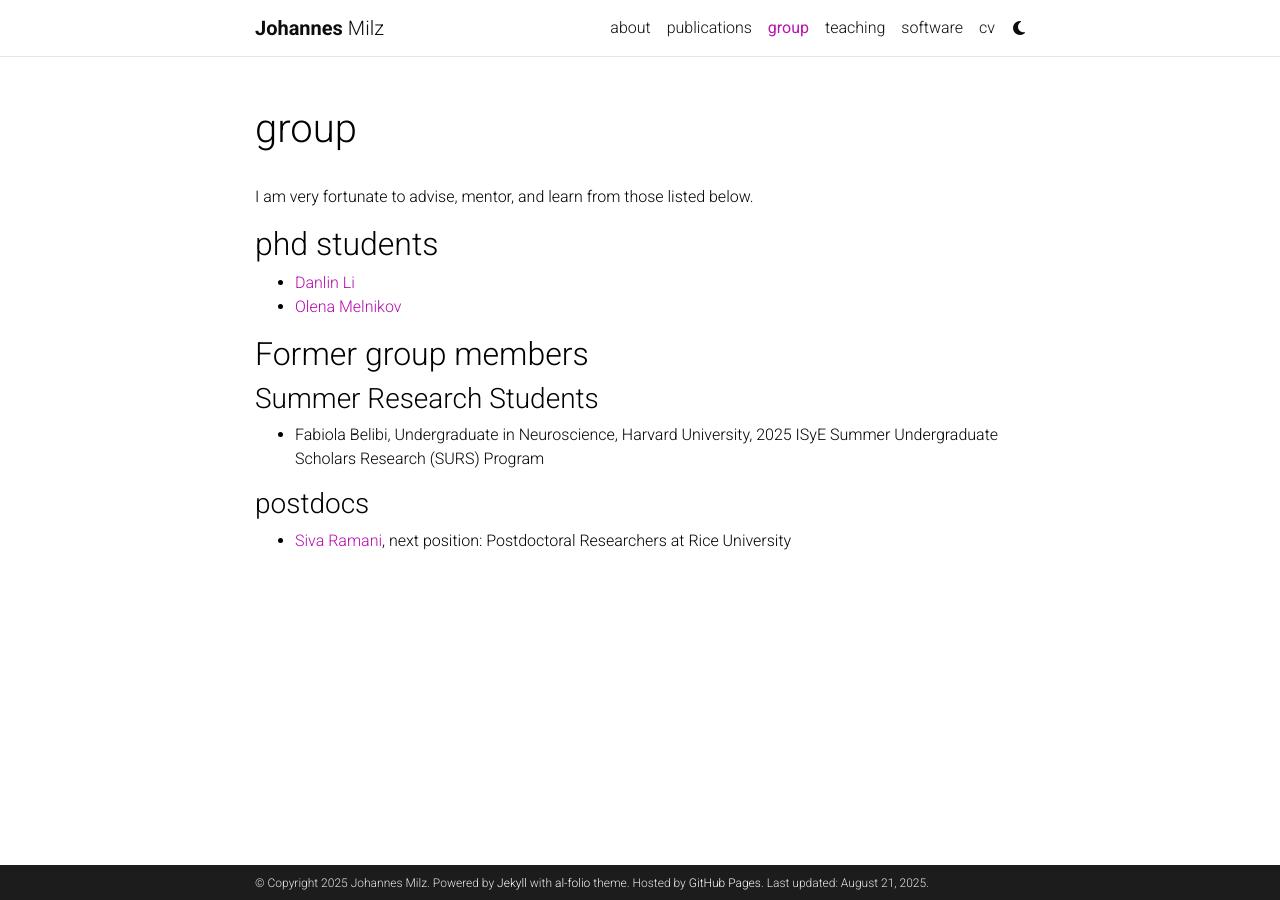
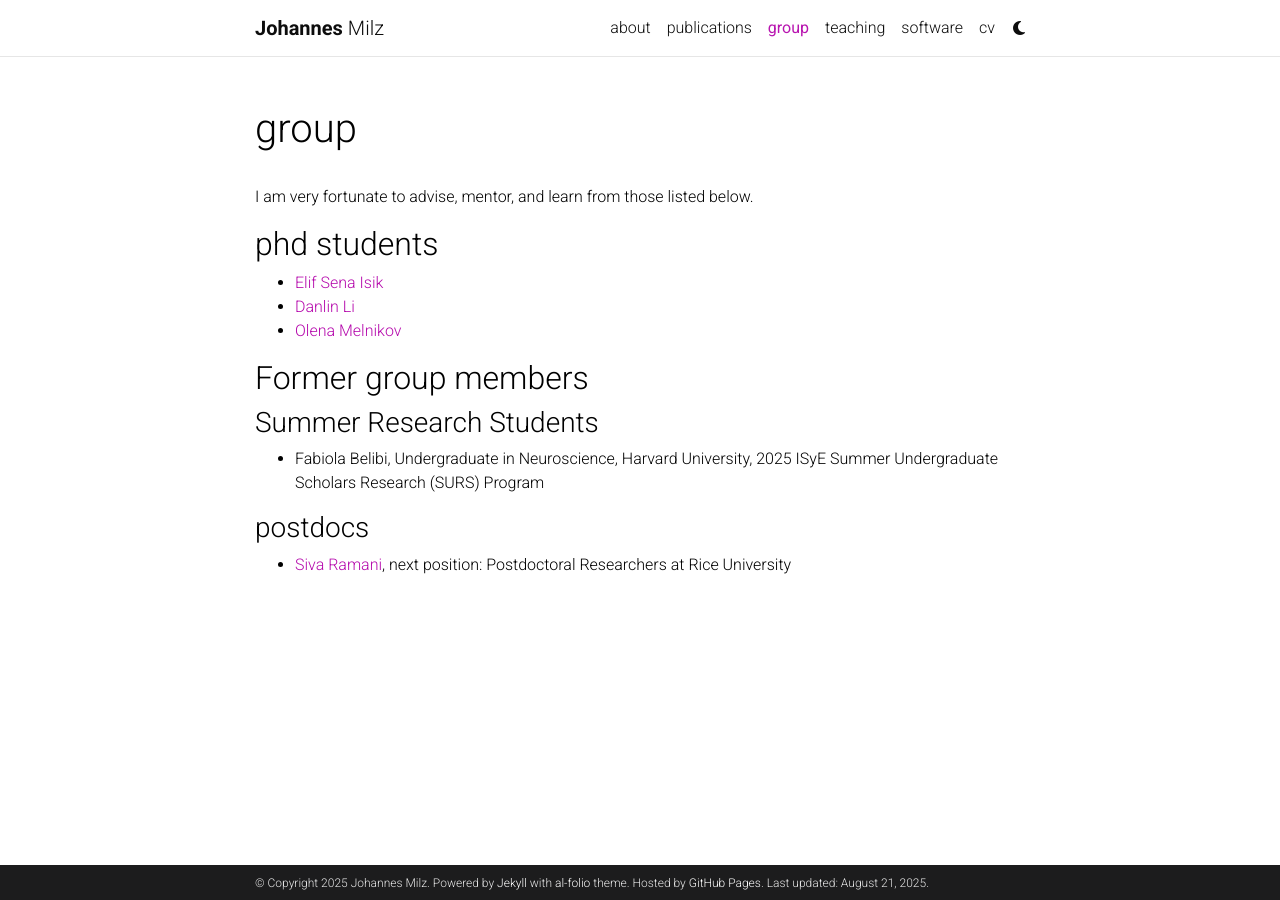
Before and after one commit to milzj/milzj.github.io, a Jekyll site: the page built from _pages/group.md, in a window 1280 px wide. Built offline with Jekyll 4.4.1, drawn with Linux system fonts in a browser that asks for light colours; comment, search, counter and statistics services are not loaded; a style sheet for code colours, icons or effects is not loaded.

Commit message:
Update group.md

```diff
--- a/_pages/group.md
+++ b/_pages/group.md
@@ -11,6 +11,7 @@ I am very fortunate to advise, mentor, and learn from those listed below.
 
 ## phd students
 
+  - [Elif Sena Isik](https://www.isye.gatech.edu/users/elif-sena-isik)
   - [Danlin Li](https://www.isye.gatech.edu/users/danlin-li)
   - [Olena Melnikov](https://www.isye.gatech.edu/users/olena-melnikov)
 
```
